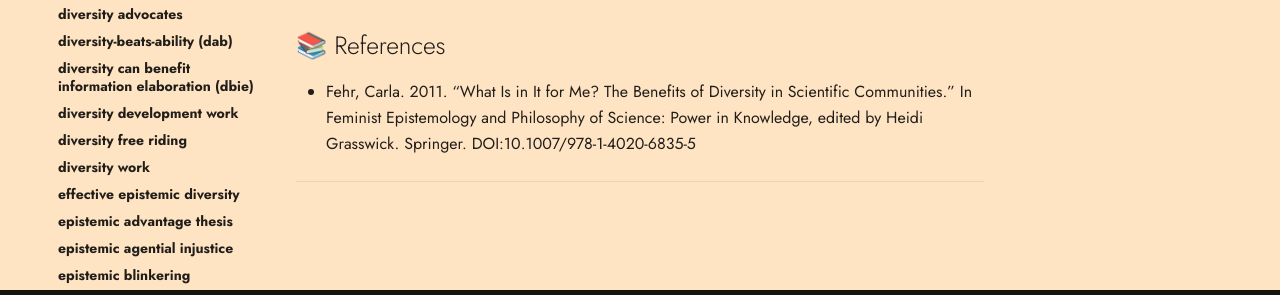
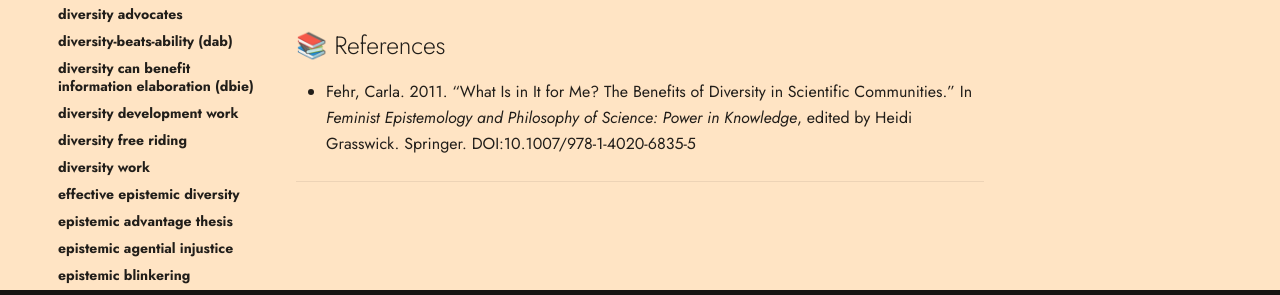
Before and after one commit to conceptcartography/conceptcartography, an MkDocs documentation site: the page built from docs/concepts/epistemic-diversity-work.md, in a window 1280 px wide. Shown: the part 546-841 px from the top of the page. Built offline with MkDocs 1.6.1 and Material for MkDocs 9.7.7, drawn with Linux system fonts in a browser that asks for light colours; comment, search, counter and statistics services are not loaded; the version menu is left out.

```diff
--- a/docs/concepts/epistemic-diversity-work.md
+++ b/docs/concepts/epistemic-diversity-work.md
@@ -11,7 +11,7 @@
 
 ## 📚 References
 
-- Fehr, Carla. 2011. “What Is in It for Me? The Benefits of Diversity in Scientific Communities.” In Feminist Epistemology and Philosophy of Science: Power in Knowledge, edited by Heidi Grasswick. Springer. DOI:10.1007/978-1-4020-6835-5
+- Fehr, Carla. 2011. “What Is in It for Me? The Benefits of Diversity in Scientific Communities.” In _Feminist Epistemology and Philosophy of Science: Power in Knowledge_, edited by Heidi Grasswick. Springer. DOI:10.1007/978-1-4020-6835-5
 
 ---
 
```
